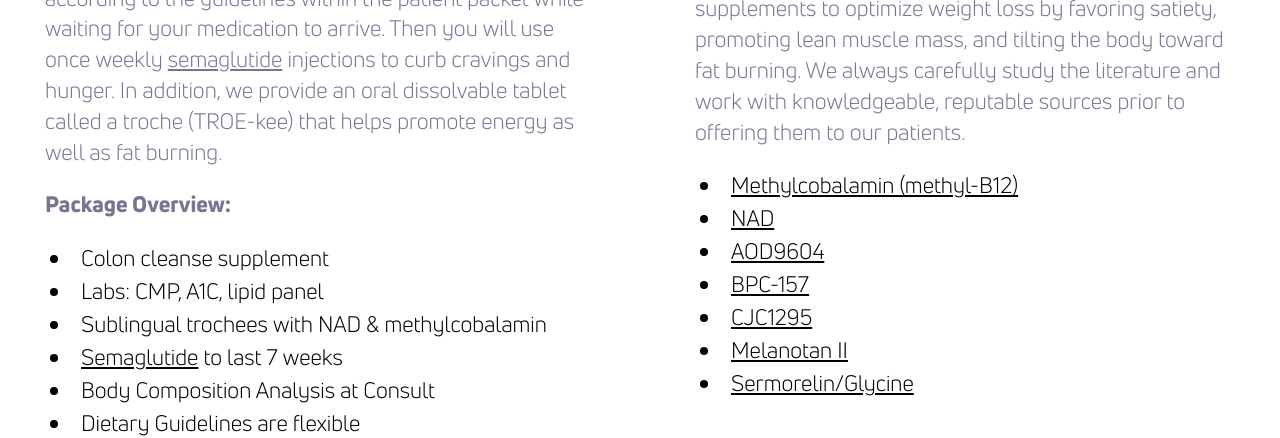
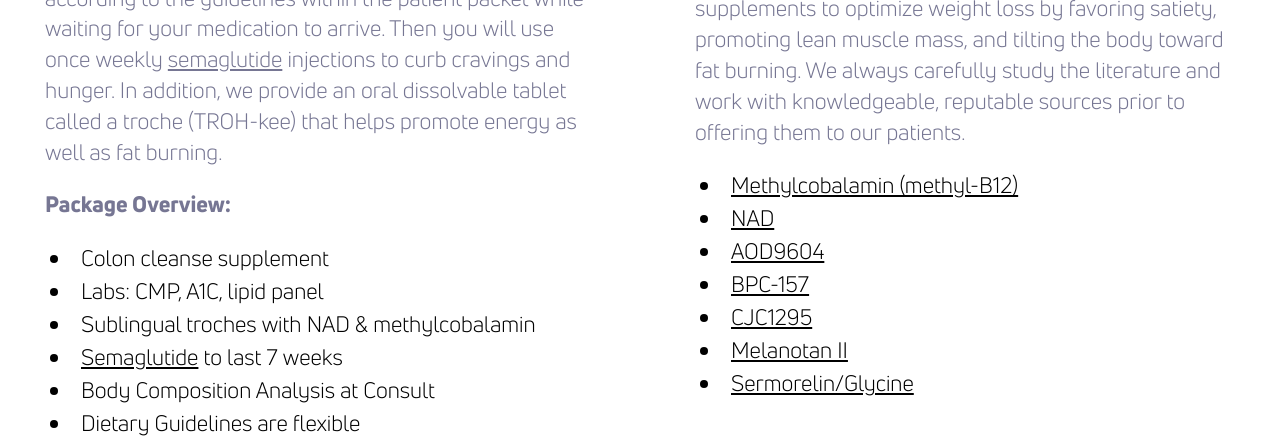
Before and after one commit to theneverwoods/gerstenberg.clinic, a Jekyll site: the page built from services/weight.html, in a window 1280 px wide and 900 px high, scrolled down 576 px. Shown: the part 216-654 px from the top of the window. Built offline with Jekyll 4.4.1, drawn with Linux system fonts in a browser that asks for light colours.

Commit message:
Update weight.html

```diff
--- a/services/weight.html
+++ b/services/weight.html
@@ -14,13 +14,13 @@ keywords: "weight loss, semaglutide, Ozempic, Wegovy, Rybelsus, weightloss,weigh
       <img src="../img/rl-hcg.png" />
     </div>
     <p>
-      Following a free consult with a health coach, you will immediately start a colon cleanse and a quality foods diet according to the guidelines within the patient packet while waiting for your medication to arrive. Then you will use once weekly <a href="#sema">semaglutide</a> injections to curb cravings and hunger. In addition, we provide an oral dissolvable tablet called a troche (TROE-kee) that helps promote energy as well as fat burning.
+      Following a free consult with a health coach, you will immediately start a colon cleanse and a quality foods diet according to the guidelines within the patient packet while waiting for your medication to arrive. Then you will use once weekly <a href="#sema">semaglutide</a> injections to curb cravings and hunger. In addition, we provide an oral dissolvable tablet called a troche (TROH-kee) that helps promote energy as well as fat burning.
     </p>
     <p><b>Package Overview:</b></p>
     <ul style="padding-left: 35px;">
         <li>Colon cleanse supplement</li>
         <li>Labs: CMP, A1C, lipid panel</li>
-        <li>Sublingual trochees with NAD & methylcobalamin</li>
+        <li>Sublingual troches with NAD & methylcobalamin</li>
         <li><a href="#sema">Semaglutide</a> to last 7 weeks</li>
         <li>Body Composition Analysis at Consult</li>
         <li>Dietary Guidelines are flexible</li>
```
